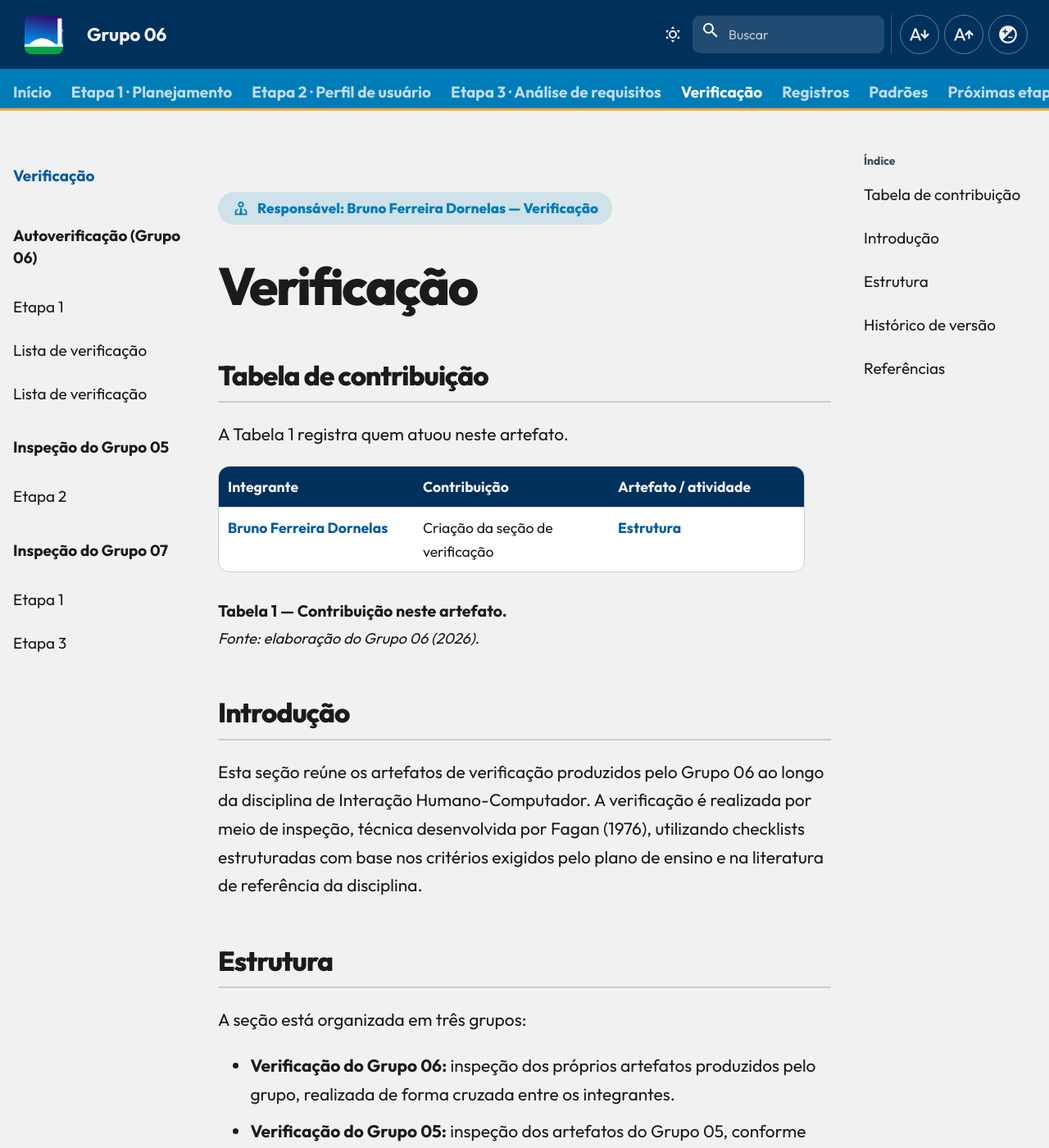
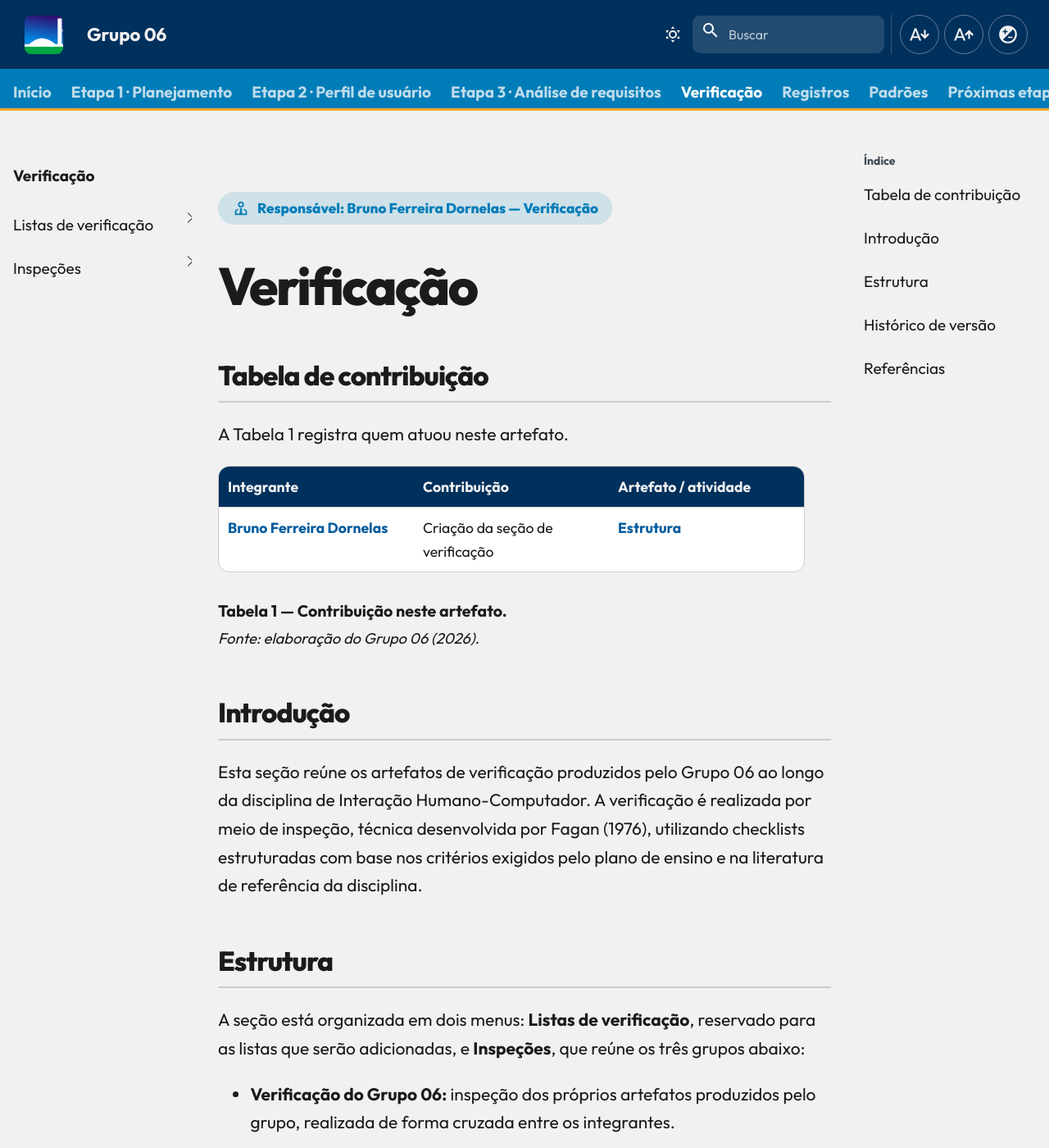
Before and after one commit to Interacao-Humano-Computador/2026.2-Grupo06, an MkDocs documentation site: the page built from docs/verificacao/index.md, in a window 1280 px wide and 1400 px high. Shown: the whole window at 82% size. Built offline with MkDocs 1.6.1 and Material for MkDocs 9.7.7, drawn with Linux system fonts in a browser that asks for light colours; comment, search, counter and statistics services are not loaded; some of the changed text lies outside the part shown.

Commit message:
docs: oraganiza as listas de verificação e inspeção

```diff
--- a/docs/assets/css/extra.css
+++ b/docs/assets/css/extra.css
@@ -1430,3 +1430,28 @@
     transition: none !important;
   }
 }
+
+/* Menus expansíveis da aba Verificação, inclusive quando vazios. */
+.verification-menu > summary {
+  cursor: pointer;
+  list-style: none;
+}
+.verification-menu > summary::-webkit-details-marker {
+  display: none;
+}
+.verification-menu > summary::after {
+  content: "";
+  width: .4rem;
+  height: .4rem;
+  margin-left: auto;
+  border-right: .08rem solid currentColor;
+  border-bottom: .08rem solid currentColor;
+  transform: rotate(-45deg);
+  flex-shrink: 0;
+}
+.verification-menu[open] > summary::after {
+  transform: rotate(45deg);
+}
+.verification-menu > .md-nav__list {
+  padding-left: .6rem;
+}
--- a/docs/verificacao/index.md
+++ b/docs/verificacao/index.md
@@ -20,7 +20,7 @@
 
 ## Estrutura
 
-A seção está organizada em três grupos:
+A seção está organizada em dois menus: **Listas de verificação**, reservado para as listas que serão adicionadas, e **Inspeções**, que reúne os três grupos abaixo:
 
 - **Verificação do Grupo 06:** inspeção dos próprios artefatos produzidos pelo grupo, realizada de forma cruzada entre os integrantes.
 - **Verificação do Grupo 05:** inspeção dos artefatos do Grupo 05, conforme designação da disciplina.
--- a/mkdocs.yml
+++ b/mkdocs.yml
@@ -128,7 +128,7 @@
           - Elenco de personas: entrega-2/elenco-personas.md
           - Cenários: entrega-2/cenarios.md
           - Análise de tarefas: entrega-2/analise-tarefas.md
-          - Lista de verificação: verificacao/grupo-06/etapa-2/lista-verificacao.md
+          - Etapa 2: verificacao/grupo-06/etapa-2/lista-verificacao.md
       - Trabalhos individuais:
           - Bruno Ferreira:
               - Perfil de usuário 1:
@@ -171,21 +171,20 @@
       - Guia de estilo:
           - entrega-3/guia-de-estilo.md
           - Telas de interface: entrega-3/telas-interface.md
-      - Lista de verificação: verificacao/grupo-06/etapa-3/lista-verificacao.md
+      - Etapa 3: verificacao/grupo-06/etapa-3/lista-verificacao.md
   - Verificação:
       - verificacao/index.md
-      - Autoverificação (Grupo 06):
-          - verificacao/grupo-06/index.md
-          - Etapa 1: verificacao/grupo-06/etapa-1/lista-verificacao.md
-          - Etapa 2: verificacao/grupo-06/etapa-2/lista-verificacao.md
-          - Etapa 3: verificacao/grupo-06/etapa-3/lista-verificacao.md
-      - Inspeção do Grupo 05:
-          - verificacao/grupo-05/index.md
-          - Etapa 2: verificacao/grupo-05/etapa-2/lista-verificacao.md
-      - Inspeção do Grupo 07:
-          - verificacao/grupo-07/index.md
-          - Etapa 1: verificacao/grupo-07/etapa-1/lista-verificacao.md
-          - Etapa 3: verificacao/grupo-07/etapa-3/lista-verificacao.md
+      - Listas de verificação: []
+      - Inspeções:
+          - Autoverificação (Grupo 06):
+              - Etapa 1: verificacao/grupo-06/etapa-1/lista-verificacao.md
+              - Etapa 2: verificacao/grupo-06/etapa-2/lista-verificacao.md
+              - Etapa 3: verificacao/grupo-06/etapa-3/lista-verificacao.md
+          - Inspeção do Grupo 05:
+              - Etapa 2: verificacao/grupo-05/etapa-2/lista-verificacao.md
+          - Inspeção do Grupo 07:
+              - Etapa 1: verificacao/grupo-07/etapa-1/lista-verificacao.md
+              - Etapa 3: verificacao/grupo-07/etapa-3/lista-verificacao.md
   - Registros:
       - Atas:
           - atas/index.md
--- /dev/null
+++ b/overrides/partials/nav.html
@@ -0,0 +1,57 @@
+{# Navegação padrão do Material, com menus expansíveis na aba Verificação. #}
+{% import "partials/nav-item.html" as item with context %}
+{% set class = "md-nav md-nav--primary" %}
+{% if "navigation.tabs" in features %}
+  {% set class = class ~ " md-nav--lifted" %}
+{% endif %}
+{% if "toc.integrate" in features %}
+  {% set class = class ~ " md-nav--integrated" %}
+{% endif %}
+<nav class="{{ class }}" aria-label="{{ lang.t('nav') }}" data-md-level="0">
+  <label class="md-nav__title" for="__drawer">
+    <a href="{{ config.extra.homepage | d(nav.homepage.url, true) | url }}" title="{{ config.site_name | e }}" class="md-nav__button md-logo" aria-label="{{ config.site_name }}" data-md-component="logo">
+      {% include "partials/logo.html" %}
+    </a>
+    {{ config.site_name }}
+  </label>
+  {% if config.repo_url %}
+    <div class="md-nav__source">
+      {% include "partials/source.html" %}
+    </div>
+  {% endif %}
+  <ul class="md-nav__list" data-md-scrollfix>
+    {% for nav_item in nav.items %}
+      {% set path = "__nav_" ~ loop.index %}
+      {% if nav_item.title == "Verificação" %}
+        <li class="md-nav__item md-nav__item--nested{% if nav_item.active %} md-nav__item--active md-nav__item--section{% endif %}">
+          <input class="md-nav__toggle md-toggle" type="checkbox" id="{{ path }}" {% if nav_item.active %}checked{% endif %}>
+          <div class="md-nav__link md-nav__container">
+            <a href="{{ nav_item.children[0].url | url }}" class="md-nav__link">{{ nav_item.title }}</a>
+            <label class="md-nav__link" for="{{ path }}" id="{{ path }}_label" tabindex="0"><span class="md-nav__icon md-icon"></span></label>
+          </div>
+          <nav class="md-nav" data-md-level="1" aria-labelledby="{{ path }}_label" aria-expanded="{{ nav_item.active | tojson }}">
+            <label class="md-nav__title" for="{{ path }}"><span class="md-nav__icon md-icon"></span>{{ nav_item.title }}</label>
+            <ul class="md-nav__list" data-md-scrollfix>
+              {% for section in nav_item.children if section.is_section %}
+                <li class="md-nav__item">
+                  <details class="verification-menu" {% if section.active %}open{% endif %}>
+                    <summary class="md-nav__link">{{ section.title }}</summary>
+                    {% if section.children %}
+                      <ul class="md-nav__list">
+                        {% for child in section.children %}
+                          {{ item.render(child, path ~ "_" ~ section.title | replace(" ", "_") ~ "_" ~ loop.index, 3, section) }}
+                        {% endfor %}
+                      </ul>
+                    {% endif %}
+                  </details>
+                </li>
+              {% endfor %}
+            </ul>
+          </nav>
+        </li>
+      {% else %}
+        {{ item.render(nav_item, path, 1) }}
+      {% endif %}
+    {% endfor %}
+  </ul>
+</nav>
```
Also changed, not shown: docs/verificacao/grupo-05/index.md (deleted, +0 -39 lines), docs/verificacao/grupo-06/index.md (deleted, +0 -45 lines), docs/verificacao/grupo-07/index.md (deleted, +0 -45 lines).
